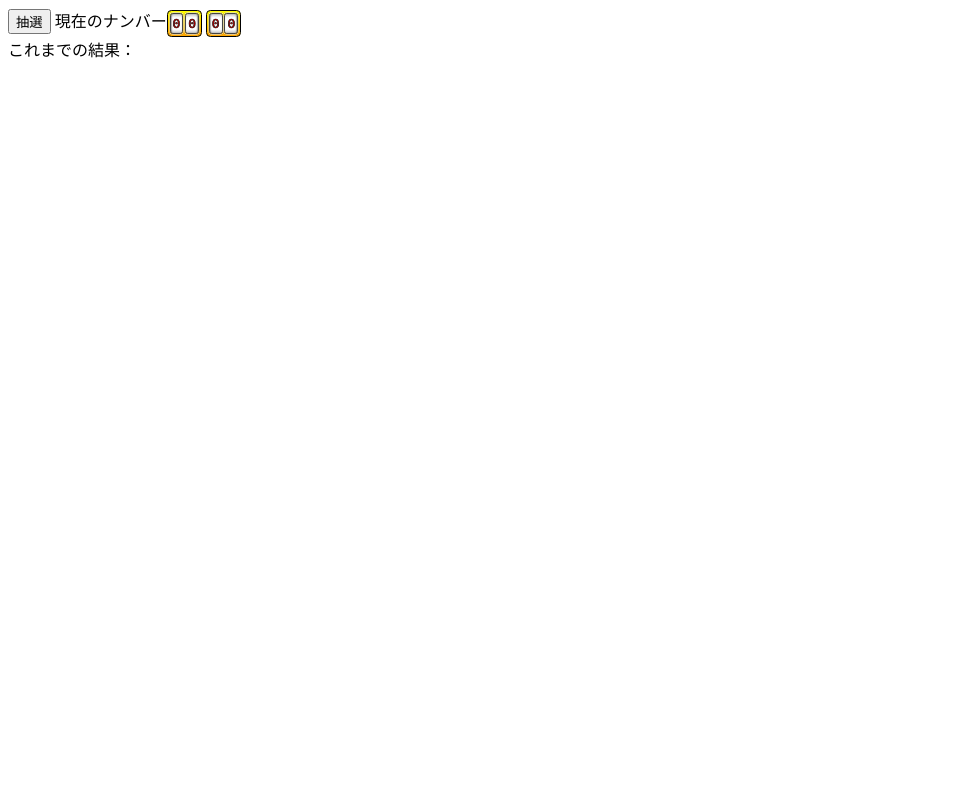
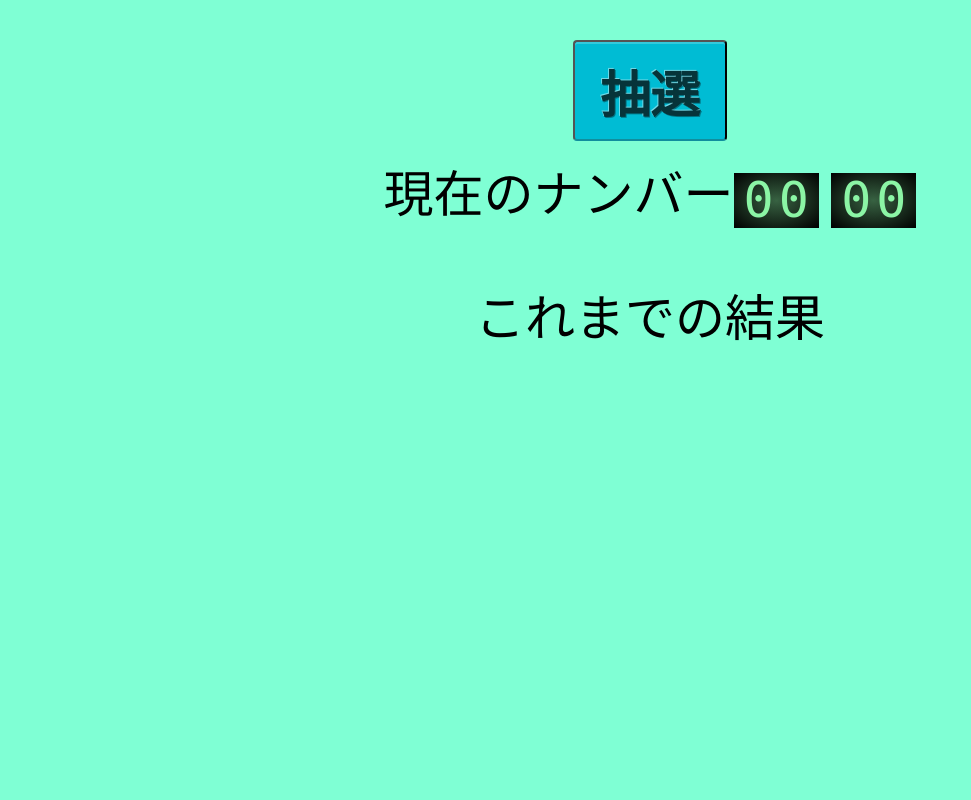
Before and after one commit to akiyamarob/bingosite, a PHP site: page / in a window 1280 px wide. Shown: the whole page, without its empty margins (0-971 px from the left). Run offline with PHP 8.4, Linux system fonts and the light colour scheme.

Commit message:
文字幅の指定など

```diff
--- a/css/bingosite.css
+++ b/css/bingosite.css
@@ -0,0 +1,46 @@
+body{
+    background-color: aquamarine;
+    font-size: 50px;
+    text-align: center;
+}
+
+div.bingo-struct{
+    margin: 40px 0 0 20px;
+}
+
+div.choose-number{
+    width: 70%;
+    text-align: center;
+    margin: auto;
+    word-wrap: break-word;
+    white-space: pre-line;
+
+}
+
+a#allNo{
+    margin: 0px 50px;
+    line-break: strict;
+}
+
+#btn {
+    font-size: 50px;
+    position: relative;
+    display: inline-block;
+    padding: 0.25em 0.5em;
+    text-decoration: none;
+    background: #00BCD4;/*背景色*/
+    color: rgb(6, 52, 58);/*=背景色*/
+    box-shadow: inset 0 2px 0 rgba(255,255,255,0.2);
+    border-bottom: solid 2px #118e9e;
+    border-radius: 4px;
+    font-weight: bold;
+    text-shadow: -1px -1px rgba(255, 255, 255, 0.44), 1px 1px rgba(0, 0, 0, 0.38);
+    margin-bottom: 10pt;
+  }
+
+#btn:active {
+    /*押したとき*/
+    border-bottom: solid 2px #00BCD4;
+    box-shadow: none;
+    text-shadow: -1px -1px rgba(255, 255, 255, 0.3), 1px 1px rgba(0, 0, 0, 0.3);
+  }
--- a/css/odometer-theme-digital.css
+++ b/css/odometer-theme-digital.css
@@ -1,4 +1,4 @@
-@import url("//fonts.googleapis.com/css?family=Wallpoet");
+
 .odometer.odometer-auto-theme, .odometer.odometer-theme-digital {
   display: inline-block;
   vertical-align: middle;
@@ -88,7 +88,7 @@
   background-image: -webkit-radial-gradient(rgba(139, 245, 165, 0.4), #000000);
   background-image: radial-gradient(rgba(139, 245, 165, 0.4), #000000);
   background-color: #000;
-  font-family: "Wallpoet", monospace;
+  font-family: monospace;
   padding: 0 0.2em;
   line-height: 1.1em;
   color: #8bf5a5;
--- a/mainscreen.html
+++ b/mainscreen.html
@@ -3,7 +3,9 @@
     <script src="src/controller.js"></script>
     <script src="src/chosenbingolist.js"></script>
     <script src="src/ransu.js"></script>
-    <link rel="stylesheet" href="css/odometer-theme-slot-machine.css" />
+    <link rel="stylesheet" href="css/odometer-theme-digital.css" />
+    <link rel="stylesheet" href="css/bingosite.css" type="text/css" />
+
 
     <script>
         var ctlKey = false;
@@ -21,12 +23,17 @@
 </head>
 
 <body>
-
-    <input type="button" value="抽選" id="btn" onclick="choose()">
-    <a>現在のナンバー</a><a id="crntNo1" class="odometer">00<a> <a id="crntNo2" class="odometer">00<a></a> <a></a>
-                <br><a>これまでの結果：</a><a id="allNo"></a>
+    <div class="bingo-struct">
+        <input type="button" value="抽選" id="btn" onclick="choose()"><br>
+        現在のナンバー<a id="crntNo1" class="odometer">00<a> <a id="crntNo2" class="odometer">00<a></a> <a></a>
+                    <br>
+                    <p>これまでの結果</p>
+                    <div class="choose-number" >
+                        <a id="allNo"></a>
+                    </div>
                     <!-- 基本的に要素はこの3つしかない。なにか思いついて足すかもしれない -->
                     <script>
+                        var counter=0;
                         function zeroPadding(num) {
                             return ('0' + num).slice(-2);
                         }
@@ -43,18 +50,22 @@
                                 // 100超えたらボタンを非活性化
                             } else {
                                 var crntNo = document.getElementById("crntNo")
-                            var temp = bingocrct.splice(0,2);
-                            showList.push(temp);
+                                var temp = bingocrct.splice(0, 2);
                                 var temp1 = temp[0];
                                 var temp2 = temp[1];
-                            temp1=zeroPadding(temp1)
-                            temp2=zeroPadding(temp2)
+                                temp1 = zeroPadding(temp1);
+                                showList.push(temp1);
+                                temp2 = zeroPadding(temp2);
+                                showList.push(temp2);
                                 crntNo1.innerHTML = temp1
                                 crntNo2.innerHTML = temp2
                                 // ここで打ち込んでる。なにかこの辺をいじる場合はご自由にどうぞ
                                 var allNo = document.getElementById("allNo")
-                            allNo.innerHTML = showList
+                             showStr = showList.join(" ")
+                                allNo.innerHTML = showStr
+
                             }
                         }
                     </script>
+    </div>
 </body>
```
Lines whose indentation alone changed are shown as unchanged.
